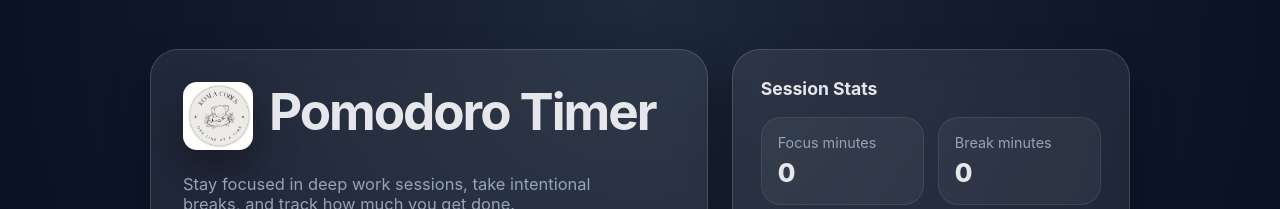
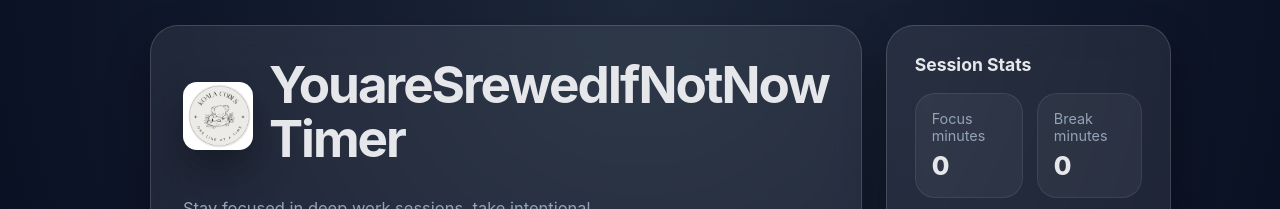
Before and after one commit to KoalaisMad/CSCE412Project5, a plain HTML site: page index.html in a window 1280 px wide. Shown: the top 209 px of the page. Drawn offline with Linux system fonts and the light colour scheme.

Commit message:
changed title

```diff
--- a/index.html
+++ b/index.html
@@ -319,7 +319,7 @@
     <section class="card main">
       <div class="logo-container">
         <img src="koalaCreations.png" alt="Koala Creations Logo" class="logo-img" />
-        <h1>Pomodoro Timer</h1>
+        <h1> YouareSrewedIfNotNow Timer</h1>
       </div>
       <p class="subtitle">Stay focused in deep work sessions, take intentional breaks, and track how much you get done.</p>
 
```
